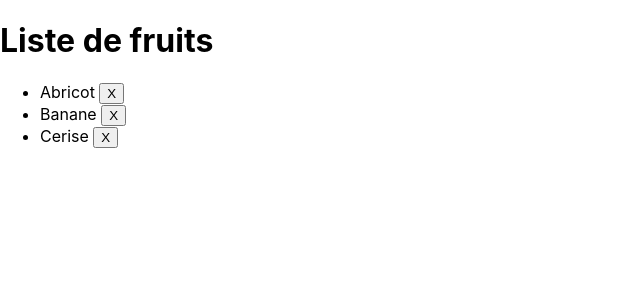
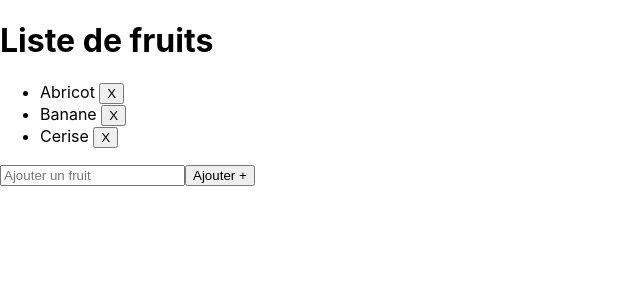
Before and after one commit to TheoPIERSON/ListReact, a React (Create React App) app: page / in a window 1280 px wide. Shown: the top 300 px of the page, without its empty margins (0-640 px from the left). Built offline with nearby package versions, Linux system fonts and the light colour scheme.

Commit message:
feat: finished list of fruits

```diff
--- a/src/App.js
+++ b/src/App.js
@@ -9,12 +9,33 @@ function App() {
     { id: 3, nom: "Cerise" },
   ]);
 
+  const [nouveauFruit, setNouveauFruit] = useState("");
   //Comportement
 
   const handleDelete = (id) => {
-    console.log(id);
+    //1. copie du state
+    const fruitsCopy = [...fruits];
+
+    //2. manipuler mon state
+    const fruitsCopyUpdated = fruitsCopy.filter((fruit) => fruit.id !== id);
+    //3. modifier mon state avec le setter
+
+    setfruits(fruitsCopyUpdated);
   };
 
+  const handleSubmit = (event) => {
+    event.preventDefault();
+    const fruitsCopy = [...fruits];
+    const id = new Date().getTime();
+    const nom = nouveauFruit;
+    fruitsCopy.push({ id, nom });
+    setfruits(fruitsCopy);
+    setNouveauFruit("");
+  };
+
+  const handleChange = (event) => {
+    setNouveauFruit(event.target.value);
+  };
   //Affichage (render)
   return (
     <div>
@@ -26,6 +47,10 @@ function App() {
           </li>
         ))}
       </ul>
+      <form action="submit" onSubmit={handleSubmit}>
+        <input value={nouveauFruit} type="text" placeholder="Ajouter un fruit" onChange={handleChange} />
+        <button>Ajouter + </button>
+      </form>
     </div>
   );
 }
```
